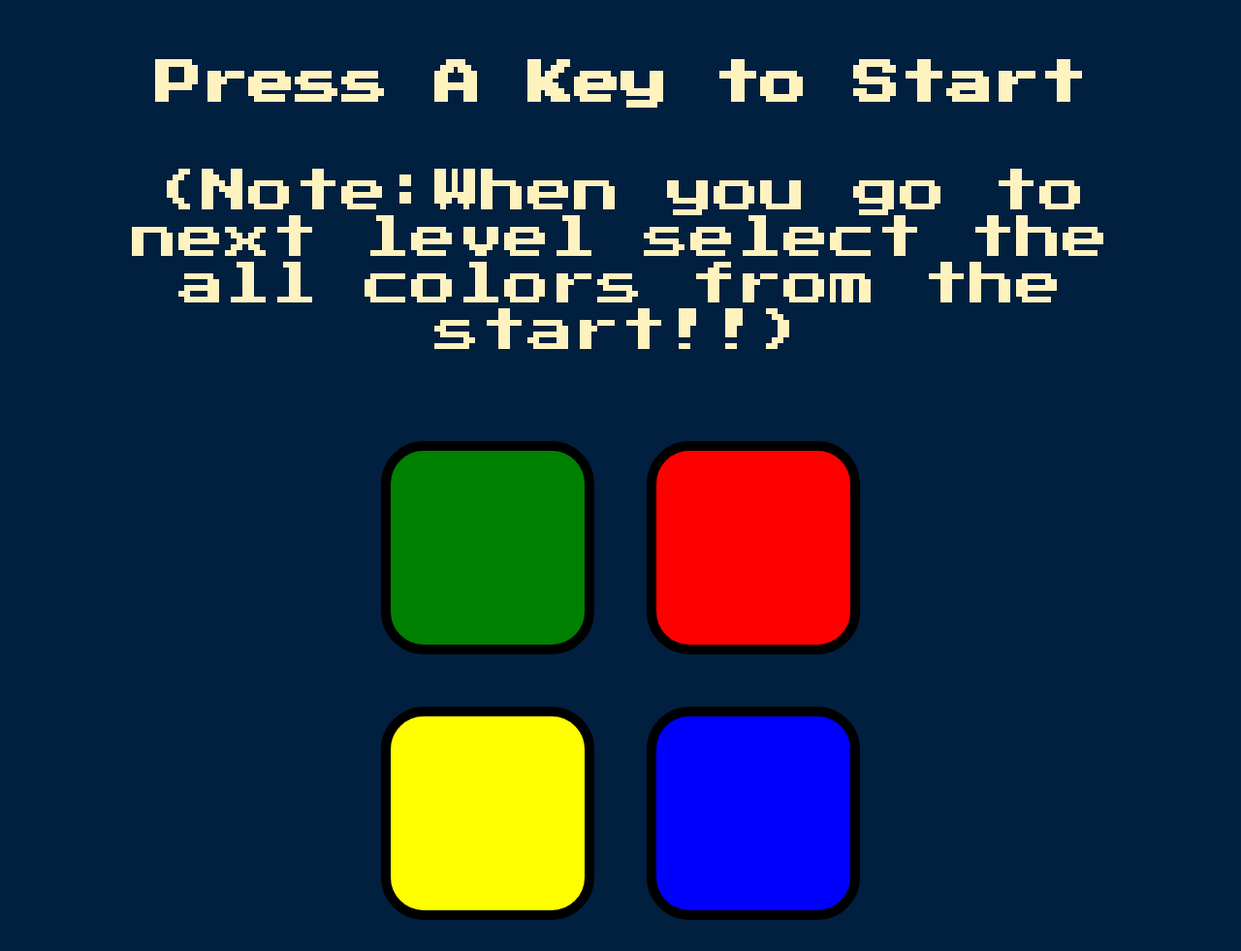
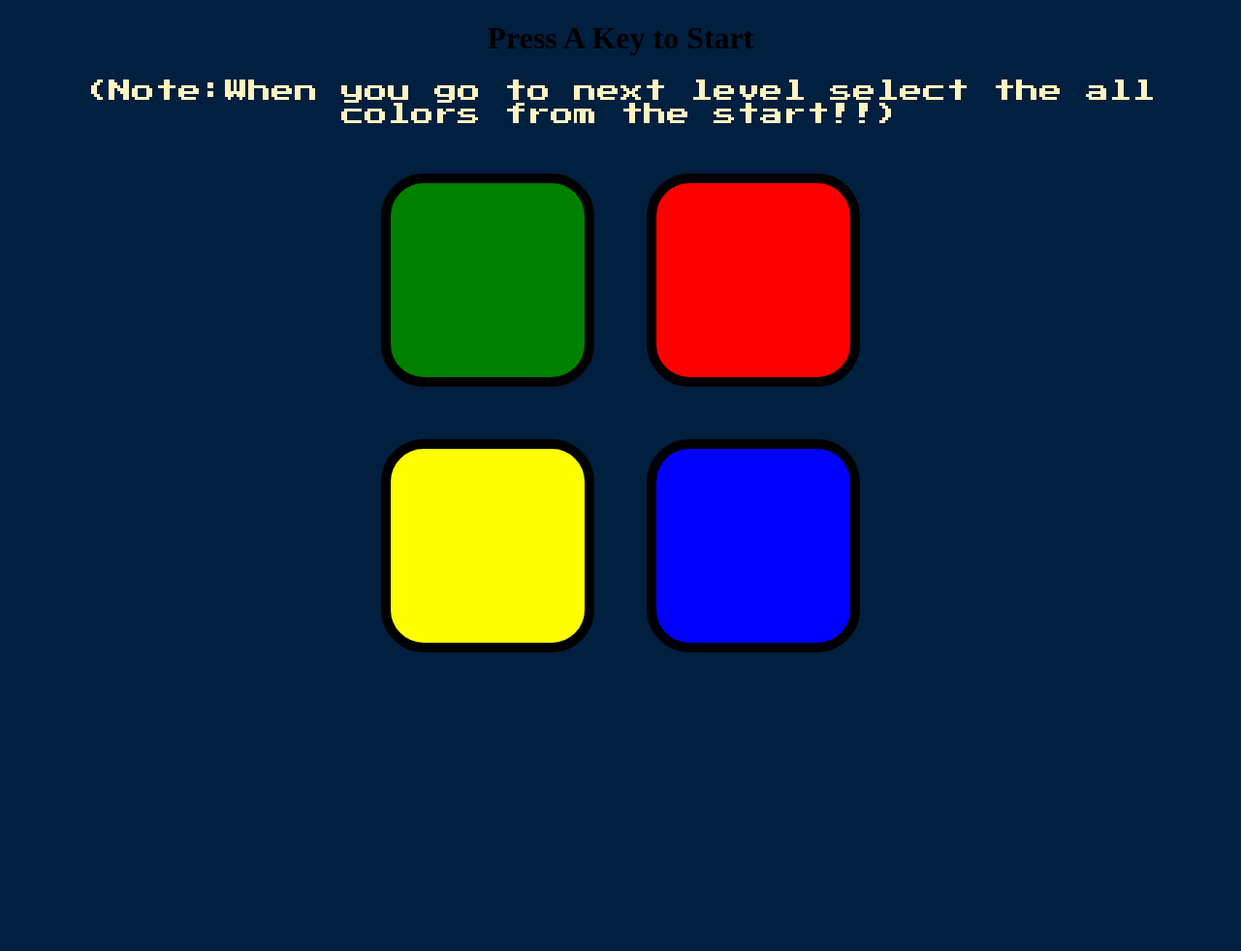
Before and after one commit to Myself-Ikram/Color-Game, a plain HTML site: page index.html in a window 1280 px wide. Shown: the whole page at 97% size. After the commit the page ends 800 px from the top, so only its background shows below. Drawn offline with Linux system fonts and the light colour scheme.

Commit message:
Update styles.css

```diff
--- a/styles.css
+++ b/styles.css
@@ -3,10 +3,15 @@ body {
   background-color: #011F3F;
 }
 
-#level-title , p {
+#level-title ,{
   font-family: 'Press Start 2P', cursive;
   font-size: 3rem;
   margin:  5%;
+  color: #FEF2BF;
+}
+p{
+  font-size: 1.5rem;
+  font-family: 'Press Start 2P', cursive;
   color: #FEF2BF;
 }
 
```
